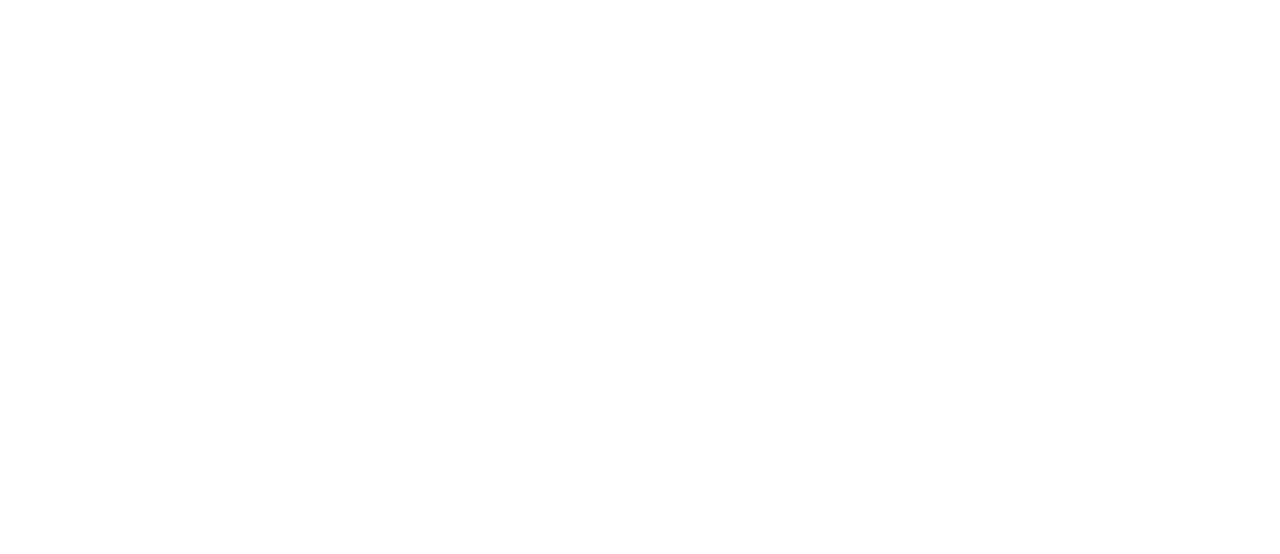
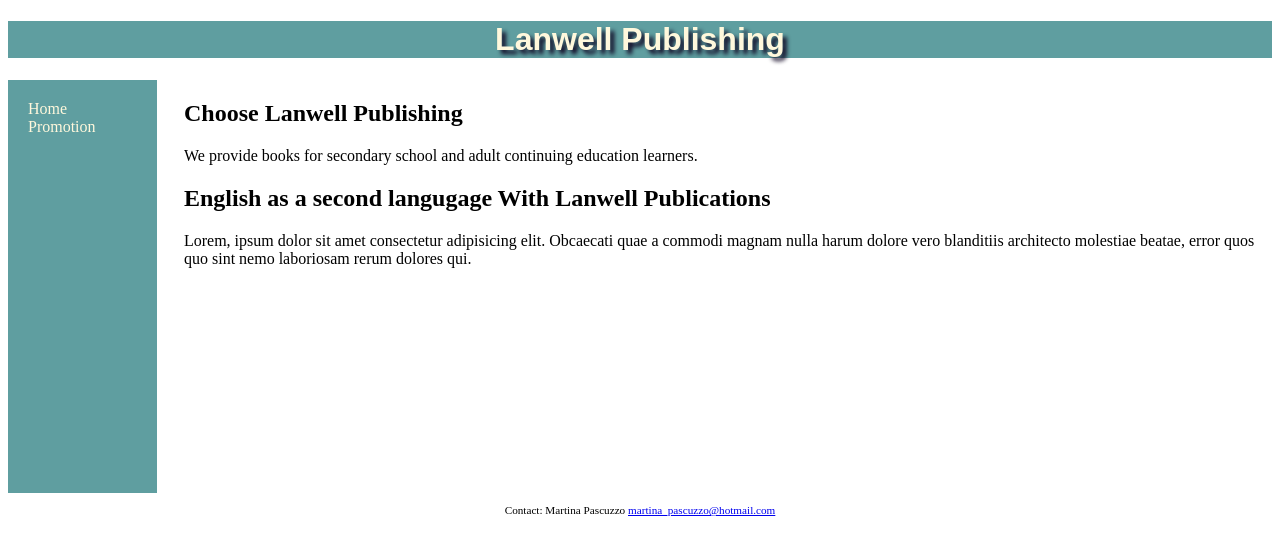
Before and after one commit to 44334-fa21/ch13handsonexercise-martinapascuzzo, a plain HTML site: page index.html in a window 1280 px wide. Drawn offline with Linux system fonts and the light colour scheme.

Commit message:
Ch13HandsOnExercise
Created web featuring SEO

```diff
--- a/index.html
+++ b/index.html
@@ -1,13 +1,88 @@
 <!DOCTYPE html>
 <html lang="en">
 	<head>
-		<title>LASTNAME Chapter13HandsOnExercise</title>
+		<title>PASCUZZO Lanwell Publishing</title>
 		<meta charset="utf-8">
+		<meta name="viewport" content="width=device-width, initial-scale=1.0">
+		<meta name="description" content="Lanwell Publishing
+		is a small independent publisher of English as a
+		second language (ESL) books used for secondary school
+		and adult continuing education learners. The website
+		offers textbook and teachers manuals.">
 		<style>
+			#wrapper {
+				display: flex;
+				flex-direction: row;
+			}
+			nav{flex:1;}
+			main{flex: 8;}
 
+			h1 {
+				background-color: cadetblue;
+				color: cornsilk;
+				font-family: Arial, Helvetica, sans-serif;
+				text-shadow: rgb(15, 5, 34) 3pt 3pt 3pt;
+				text-align: center;
+			}
+			nav{
+				background-color: cadetblue;
+				color: cornsilk;
+				padding: 5pt;
+				height: 300pt;
+			}
+
+			nav ul{
+				list-style-type: none;
+				padding: 0;
+				margin: 10pt;
+
+			}
+
+			nav a { text-decoration: none;}
+			nav a:link { color: cornsilk; }
+			nav a:visited { color: cornsilk; }
+			nav a:hover { background-color: rgb(170, 228, 230); color: cadetblue;}
+
+			main{
+				padding-left: 20pt;
+				padding-bottom: 50pt;
+
+			}
+
+			footer{
+				text-align: center;
+				font-size: .7em;
+			}
 		</style>
 	</head>
+
 <body>
+	<header>
+		<h1>Lanwell Publishing</h1>
+
+	</header>
+<div id="wrapper">
+	<nav>
+		<ul>
+			<li><a href="index.html">Home</a></li>
+			<li><a href="promotion.html">Promotion</a></li>
+		</ul>
+	</nav>
+
+	<main>
+		<h2>Choose Lanwell Publishing</h2>
+		<p>We provide books for secondary school
+			and adult continuing education learners.</p>
+		<h2>English as a second langugage With Lanwell Publications </h2>
+		<p> Lorem, ipsum dolor sit amet consectetur adipisicing elit.
+			Obcaecati quae a commodi magnam nulla harum dolore
+			vero blanditiis architecto molestiae beatae, error
+			quos quo sint nemo laboriosam rerum dolores qui.</p>
+	</main>
+</div>
+	<footer>
+		<p>Contact: Martina Pascuzzo <span><a href="mailto:martina_pascuzzo@hotmail.com">martina_pascuzzo@hotmail.com</a></span></p>
+	</footer>
 
 </body>
 </html>
```
Also changed, not shown: promotion.html (added, +114 -0 lines).
